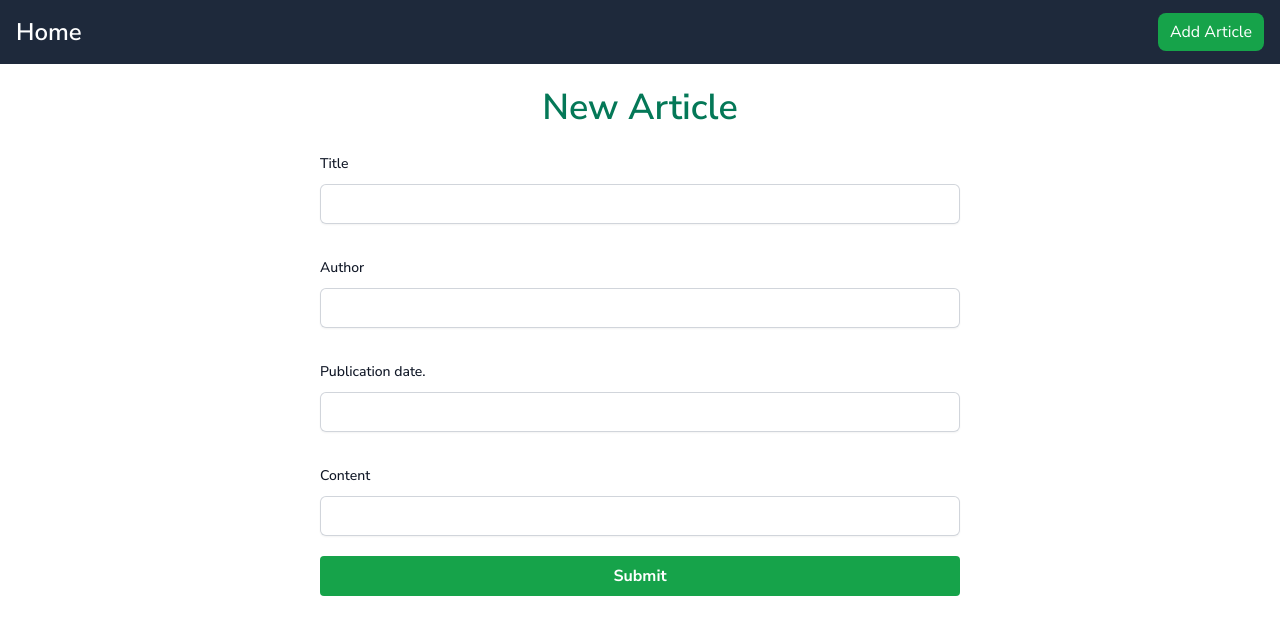
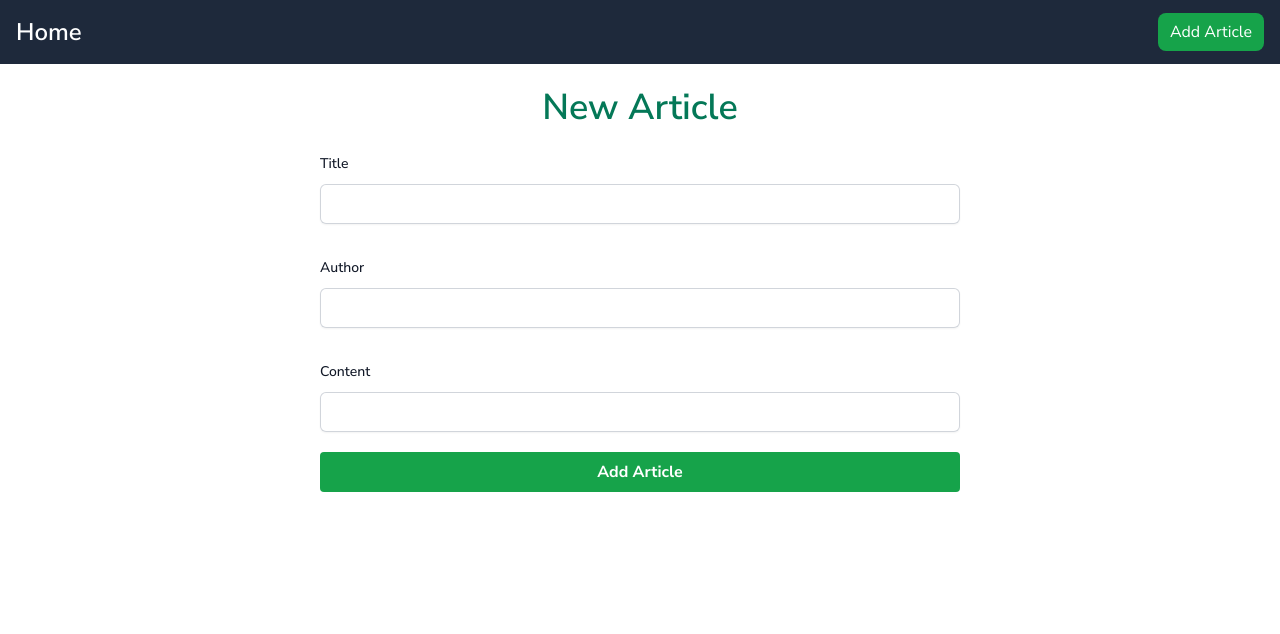
Before and after one commit to Abdo-Hassan/blog-page, a React (Create React App) app: page /add-article in a window 1280 px wide. Shown: the top 634 px of the page. Built offline with nearby package versions, Linux system fonts and the light colour scheme.

Commit message:
wip:handling CRUD operations

```diff
--- a/src/components/articles/AddArticle.tsx
+++ b/src/components/articles/AddArticle.tsx
@@ -4,17 +4,34 @@ import ArticleInputForm from './ArticleInputForm';
 import { IAddArticle } from '../../types/types';
 // import { ApiRequest } from '../../utils/Api';
 import Title from '../Title';
-import { useNavigate } from 'react-router-dom';
-import { postAPI } from '../../utils/Api';
+import { useLocation, useNavigate } from 'react-router-dom';
+import { postAPI, putAPI } from '../../utils/Api';
 
 const AddArticle = () => {
+  const state = useLocation().state as IAddArticle;
+  const edit = state?.edit;
   const navigate = useNavigate();
+
   // add new article
-  const addNewArticle = async (data: IAddArticle) => {
+  const addArticle = async (data: IAddArticle) => {
     try {
       const res = await postAPI(data);
       const articleData = res.data;
       if (res.status === 201) {
+        navigate('/');
+      }
+      return articleData;
+    } catch (err) {
+      console.log(err);
+    }
+  };
+
+  // edit new article
+  const editArticle = async (data: IAddArticle) => {
+    try {
+      const res = await putAPI(data);
+      const articleData = res.data;
+      if (res.status === 200) {
         navigate('/');
       }
       return articleData;
@@ -28,18 +45,19 @@ const AddArticle = () => {
     title: Yup.string().required('Required'),
     author: Yup.string().required('Required'),
     content: Yup.string().required('Required'),
-    publishedDate: Yup.string().required('Required'),
   });
+
+  // initial values of the inputs
   const formik = useFormik<IAddArticle>({
     initialValues: {
-      title: '',
-      author: '',
-      content: '',
-      publishedDate: '',
+      id: edit ? state?.id : 0,
+      title: edit ? state?.title : '',
+      author: edit ? state?.author : '',
+      content: edit ? state?.content : '',
     },
     validationSchema: addArticleSchema,
     onSubmit: async (values: IAddArticle) => {
-      await addNewArticle(values);
+      edit ? editArticle(values) : addArticle(values);
     },
   });
 
@@ -48,8 +66,7 @@ const AddArticle = () => {
       formik.isSubmitting ||
       !formik.values.title ||
       !formik.values.author ||
-      !formik.values.content ||
-      !formik.values.publishedDate
+      !formik.values.content
     ) {
       return true;
     } else {
@@ -60,7 +77,7 @@ const AddArticle = () => {
   return (
     <div>
       {/* Main title */}
-      <Title title='New Article' />
+      <Title title={edit ? 'Edit Article' : 'New Article'} />
 
       <form onSubmit={formik.handleSubmit}>
         <div className='sm:w-1/2 w-full sm:mx-auto mx-6 grid grid-cols-1 gap-x-6 gap-y-8 sm:grid-cols-1'>
@@ -76,12 +93,7 @@ const AddArticle = () => {
             inputName='author'
             value={formik.values.author}
           />
-          <ArticleInputForm
-            formik={formik}
-            inputName='publishedDate'
-            label='Publication date.'
-            value={formik.values.publishedDate}
-          />
+
           <ArticleInputForm
             formik={formik}
             inputName='content'
@@ -94,7 +106,11 @@ const AddArticle = () => {
             disabled={!disableSubmission}
             className='m-auto w-1/2 mt-5 bg-green-600 hover:bg-green-700 text-white font-bold py-2 px-4 rounded focus:outline-none focus:shadow-outline'
             type='submit'>
-            {formik.isSubmitting ? 'Submitting...' : 'Submit'}
+            {formik.isSubmitting
+              ? 'Submitting...'
+              : edit
+              ? 'Save Article'
+              : 'Add Article'}
           </button>
         </div>
       </form>
--- a/src/components/articles/ArticleCard.tsx
+++ b/src/components/articles/ArticleCard.tsx
@@ -2,8 +2,10 @@ import React from 'react';
 import { IBlog } from '../../types/types';
 import { deletePostAPI } from '../../utils/Api';
 import { useQueryClient } from '@tanstack/react-query';
+import { useNavigate } from 'react-router-dom';
 
 const ArticleCard = ({ article }: { article: IBlog }) => {
+  const navigate = useNavigate();
   // Get QueryClient from the context
   const queryClient = useQueryClient();
 
@@ -18,10 +20,23 @@ const ArticleCard = ({ article }: { article: IBlog }) => {
       console.log(error);
     }
   };
+
+  const updateArticle = () => {
+    navigate('/add-article', {
+      state: {
+        edit: true,
+        id: article.id,
+        title: article.title,
+        author: article.title,
+        content: article.body,
+      },
+    });
+  };
   return (
     <div className=' bg-white border border-gray-300 rounded-md overflow-hidden h-full'>
       <div className='p-4'>
         <button onClick={deleteArticle}>Delete</button>
+        <button onClick={updateArticle}>Edit</button>
         <h2 className='text-xl font-bold text-gray-800 mb-2'>
           {article.title}
         </h2>
@@ -29,7 +44,7 @@ const ArticleCard = ({ article }: { article: IBlog }) => {
           Author: {article.title}
         </p>
         <p className='text-gray-600 mb-2 font-semibold'>
-          Publication Date: {article.title}{' '}
+          Publication Date: {new Date().toLocaleDateString()}
         </p>
         <p className='text-gray-800'>
           {article.body.length > 20 ? (
--- a/src/types/types.ts
+++ b/src/types/types.ts
@@ -6,8 +6,9 @@ export interface IBlog {
 }
 
 export interface IAddArticle {
+  edit?: boolean;
+  id?: number;
   title: string;
   author: string;
   content: string;
-  publishedDate: string;
 }
--- a/src/utils/Api.ts
+++ b/src/utils/Api.ts
@@ -1,5 +1,5 @@
 import axios from 'axios';
-import { IAddArticle, IBlog } from '../types/types';
+import { IAddArticle } from '../types/types';
 
 const endPoint = 'https://jsonplaceholder.typicode.com';
 
@@ -15,7 +15,7 @@ export const postAPI = async (payload: IAddArticle) => {
   return response;
 };
 
-export const putAPI = async (payload: IBlog) => {
+export const putAPI = async (payload: IAddArticle) => {
   const url = `${endPoint}/posts/${payload.id}`;
   const response = await axios.put(url, payload);
   return response;
```
